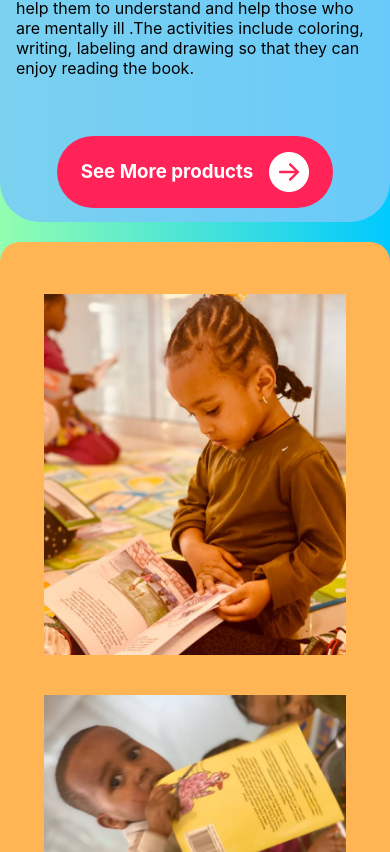
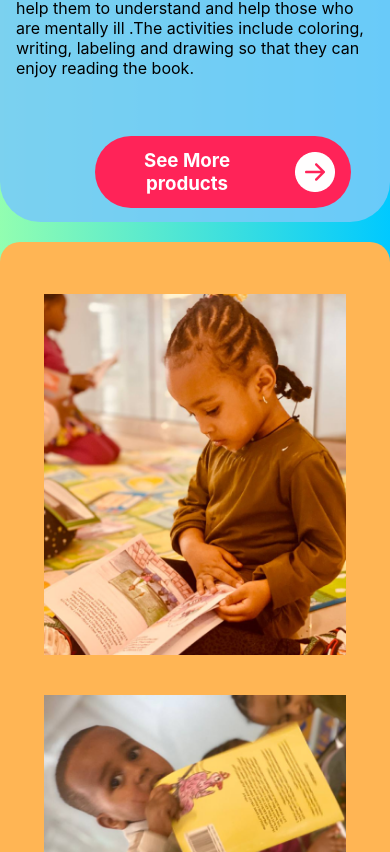
Before and after one commit to abenetsol/Website-project, a React (Create React App) app in the folder yehun lelijochachin react app/: page / in a window 390 px wide. Shown: the part 1432-2284 px from the top of the page. Built offline with nearby package versions, Linux system fonts and the light colour scheme.

Commit message:
button arrow force fix

```diff
--- a/yehun lelijochachin react app/src/components/Button.js
+++ b/yehun lelijochachin react app/src/components/Button.js
@@ -2,13 +2,11 @@ import arrow from "../assets/images/arrow.png";
 import "./button.css"
 function Button(props){
 return(
-<div className = "more"  >
-            <div>
+<div className = "more">
             <a href={props.link} >
             <h3>{props.buttonValue}</h3>
             <img src = {arrow} alt = "arrow"/>
             </a>
-                </div>
     </div>
 );
 }
--- a/yehun lelijochachin react app/src/components/Button2.js
+++ b/yehun lelijochachin react app/src/components/Button2.js
@@ -6,7 +6,7 @@ return(
             <div className="inner">
             <a href={props.link} >
             <h3>{props.buttonValue}</h3>
-            <div><img src = {arrow} alt = "arrow"/></div>
+            <div className='readmoreimg'><img src = {arrow} alt = "arrow"/></div>
             </a>
                 </div>
     </div>
--- a/yehun lelijochachin react app/src/components/button.css
+++ b/yehun lelijochachin react app/src/components/button.css
@@ -111,14 +111,28 @@ height: 40px;
         /* Adjust margin for mobile layout */
     }
 
-    .more img,
+    a > .readmoreimg > img {
+        width: 40px;
+        aspect-ratio: 1;
+    }
+
     .readme img {
         width: fit-content;
         /* Full width images on mobile */
     }
 
+    .more  {
+        display: flex;
+        align-items: center;
+        margin-left: 3.5em;
+    }
 
-    .more a,
+    .more > a img {
+        width: 40px;
+        aspect-ratio: 1;
+    }
+
+
     .readme a,
     .readme1 a {
         width: 100%;
```
